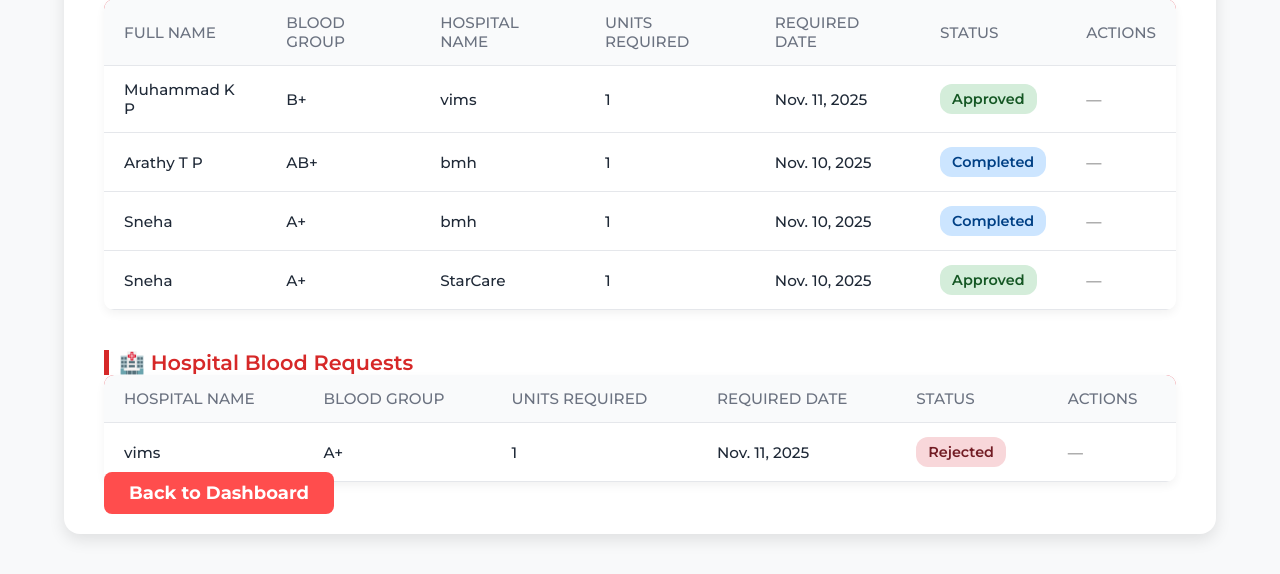
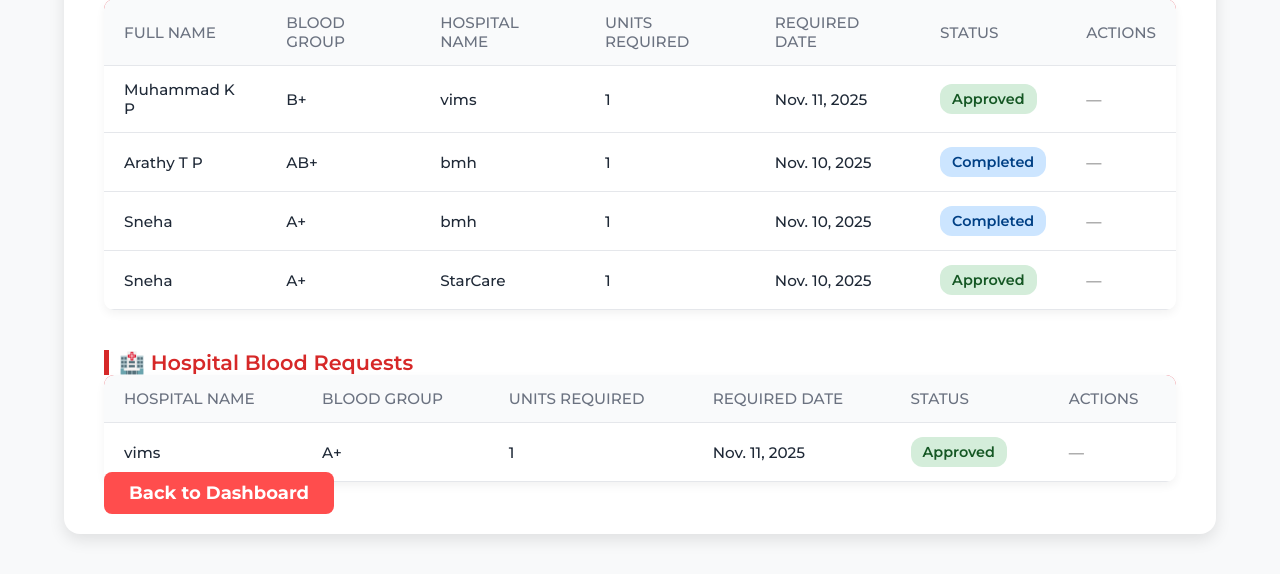
Before and after one commit to nailaanver/blood_bank_management_system, a Django app: page /manage_requests/ in a window 1280 px wide. Shown: the part 642-1216 px from the top of the page. Run offline with Django 5.2, Linux system fonts and the light colour scheme; a user stored in the database is signed in; data comes from the database, SQL or seed files in the repository; both versions use the stored data as it was after the commit.

Commit message:
solve the accept & reject of hospital blood request

```diff
--- a/blood_bank_app/templates/hopital/hospital_request_history.html
+++ b/blood_bank_app/templates/hopital/hospital_request_history.html
@@ -122,8 +122,8 @@
                     {% endif %}
                 </td>
                 <td>
-                    {% if req.status == 'Accepted' %}
-                        <span class="badge badge-approved">Accepted</span>
+                    {% if req.status == 'Approved' %}
+                        <span class="badge badge-approved">Approved</span>
                     {% elif req.status == 'Rejected' %}
                         <span class="badge badge-rejected">Rejected</span>
                     {% else %}
--- a/blood_bank_app/templates/partials/manage_requests.html
+++ b/blood_bank_app/templates/partials/manage_requests.html
@@ -141,6 +141,7 @@
 
  <!-- Hospital Blood Requests -->
 <div class="request-section">
+  <input type="hidden" id="csrf-token" value="{{ csrf_token }}">
   <h4 class="section-title">🏥 Hospital Blood Requests</h4>
   <table class="table table-hover align-middle text-center custom-table" id="hospitalRequestsTable">
     <thead>
@@ -161,8 +162,8 @@
         <td>{{ hospital_request.units_required }}</td>
         <td>{{ hospital_request.required_date }}</td>
         <td class="status-cell">
-          {% if hospital_request.status == 'Accepted' %}
-            <span class="status-badge accepted">Accepted</span>
+  {% if hospital_request.status == 'Approved' %}
+    <span class="status-badge accepted">Approved</span>
   {% elif hospital_request.status == 'Pending' %}
     <span class="status-badge pending">Pending</span>
   {% else %}
@@ -171,12 +172,21 @@
 </td>
 <td>
   {% if hospital_request.status == 'Pending' %}
-            <button class="btn-action accept update-status" data-status="Accepted">Accept</button>
-            <button class="btn-action reject update-status" data-status="Rejected">Reject</button>
+  <form action="{% url 'update_hospital_status' hospital_request.id 'Approved' %}" method="post" style="display:inline;">
+    {% csrf_token %}
+    <button type="submit" class="btn-action accept">Approve</button>
+  </form>
+
+  <form action="{% url 'update_hospital_status' hospital_request.id 'Rejected' %}" method="post" style="display:inline;">
+    {% csrf_token %}
+    <button type="submit" class="btn-action reject">Reject</button>
+  </form>
 {% else %}
   <span class="text-muted">—</span>
 {% endif %}
+
 </td>
+
       </tr>
       {% empty %}
       <tr><td colspan="6" class="text-muted">No hospital blood requests found</td></tr>
@@ -293,7 +303,7 @@ document.addEventListener("DOMContentLoaded", function() {
       const row = btn.closest("tr");
       const requestId = row.dataset.id;
       const newStatus = btn.dataset.status;
-      const csrfToken = "{{ csrf_token }}";
+      const csrfToken = document.getElementById("csrf-token").value;
 
       fetch(`/update_hospital_status/${requestId}/${newStatus}/`, {
         method: "POST",
@@ -306,19 +316,20 @@ document.addEventListener("DOMContentLoaded", function() {
       .then(data => {
         if (data.success) {
           const statusCell = row.querySelector(".status-cell");
-          if (newStatus === "Accepted") {
-            statusCell.innerHTML = '<span class="status-badge accepted">Accepted</span>';
+          if (newStatus === "Approved") {
+            statusCell.innerHTML = '<span class="status-badge accepted">Approved</span>';
           } else {
             statusCell.innerHTML = '<span class="status-badge rejected">Rejected</span>';
           }
           row.querySelectorAll(".update-status").forEach(b => b.remove());
         } else {
-          alert("Failed to update status.");
+          alert("Failed to update: " + (data.error || "Unknown error"));
         }
       })
       .catch(err => console.error(err));
     });
   });
 });
+
 </script>
 {% endblock %}
--- a/blood_bank_app/views.py
+++ b/blood_bank_app/views.py
@@ -1431,23 +1431,61 @@ def update_completed_donations():
         )
 
 @login_required
-@user_passes_test(lambda u: u.is_staff)  # Only admins
+@user_passes_test(lambda u: u.is_staff)
 def update_hospital_status(request, request_id, status):
     blood_request = get_object_or_404(HospitalBloodRequest, id=request_id)
-    blood_request.status = status
-    blood_request.save()
+    blood_request.status = status  # "Approved" or "Rejected"
 
-    # ✅ Send notification only for Approved/Rejected
-    if status in ['Approved', 'Rejected']:
+    if status == 'Approved':
+        print("DEBUG 🩸 Blood request hospital:", blood_request.hospital_name)
+        print("DEBUG 🩸 Blood group:", blood_request.blood_group)
+        print("DEBUG 🩸 Units required:", blood_request.units_required)
+
+        # 🧩 STEP 1: Get BloodStock (Main Bank stock, not hospital)
+        stock = BloodStock.objects.filter(
+            hospital=None,  # main bank (not hospital-specific)
+            blood_group=blood_request.blood_group
+        ).first()
+
+        if stock and stock.units_available >= blood_request.units_required:
+            # 🧩 STEP 2: Reduce main BloodStock
+            stock.units_available -= blood_request.units_required
+            stock.save()
+
+            # 🧩 STEP 3: Add to HospitalBloodStock (create if not exist)
+            hospital_stock, created = HospitalBloodStock.objects.get_or_create(
+                hospital=blood_request.hospital_name,
+                blood_group=blood_request.blood_group,
+                defaults={'units_available': 0}
+            )
+            hospital_stock.units_available += blood_request.units_required
+            hospital_stock.save()
+
+            # 🧩 STEP 4: Send success notification
+            Notification.objects.create(
+                user=blood_request.user,
+                sender=request.user,
+                message=f"✅ Your blood request for {blood_request.blood_group} has been approved and added to your hospital stock."
+            )
+
+            blood_request.status = 'Approved'
+
+        else:
+            # 🧩 STEP 5: Reject if not enough in main stock
+            blood_request.status = 'Rejected'
+            Notification.objects.create(
+                user=blood_request.user,
+                sender=request.user,
+                message=f"❌ Your hospital blood request for {blood_request.blood_group} was rejected due to insufficient blood stock."
+            )
+
+    elif status == 'Rejected':
+        # 🧩 Manual rejection by admin
         Notification.objects.create(
             user=blood_request.user,
             sender=request.user,
-            message=f"Your hospital blood request for {blood_request.blood_group} has been {status.lower()}."
+            message=f"❌ Your hospital blood request for {blood_request.blood_group} has been rejected by admin."
         )
 
-    # ✅ If AJAX request → don’t redirect
-    if request.headers.get("x-requested-with") == "XMLHttpRequest":
-        return JsonResponse({"success": True, "status": status})
-
-    # ✅ Fallback for non-AJAX requests
+    blood_request.save()
     return redirect('manage_requests')
```
Also changed, not shown: db.sqlite3. Lines whose indentation alone changed are shown as unchanged.
